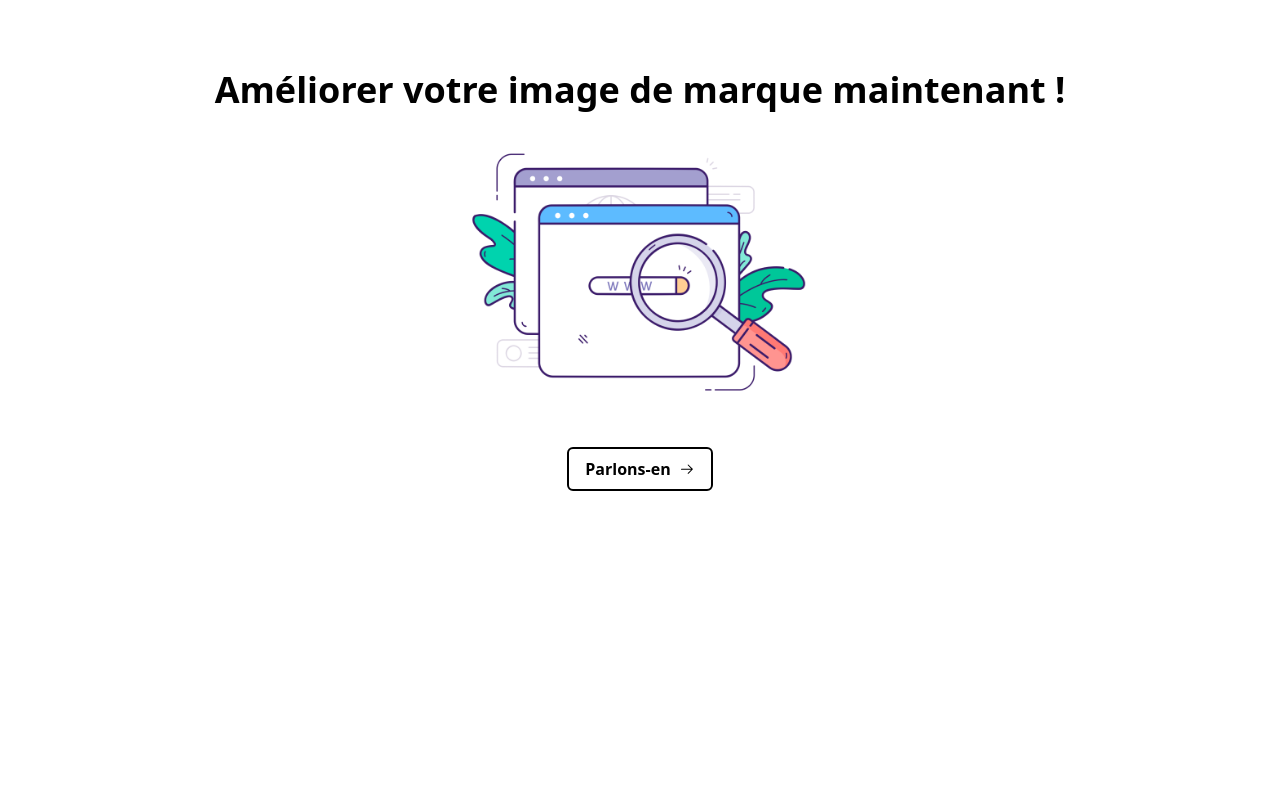
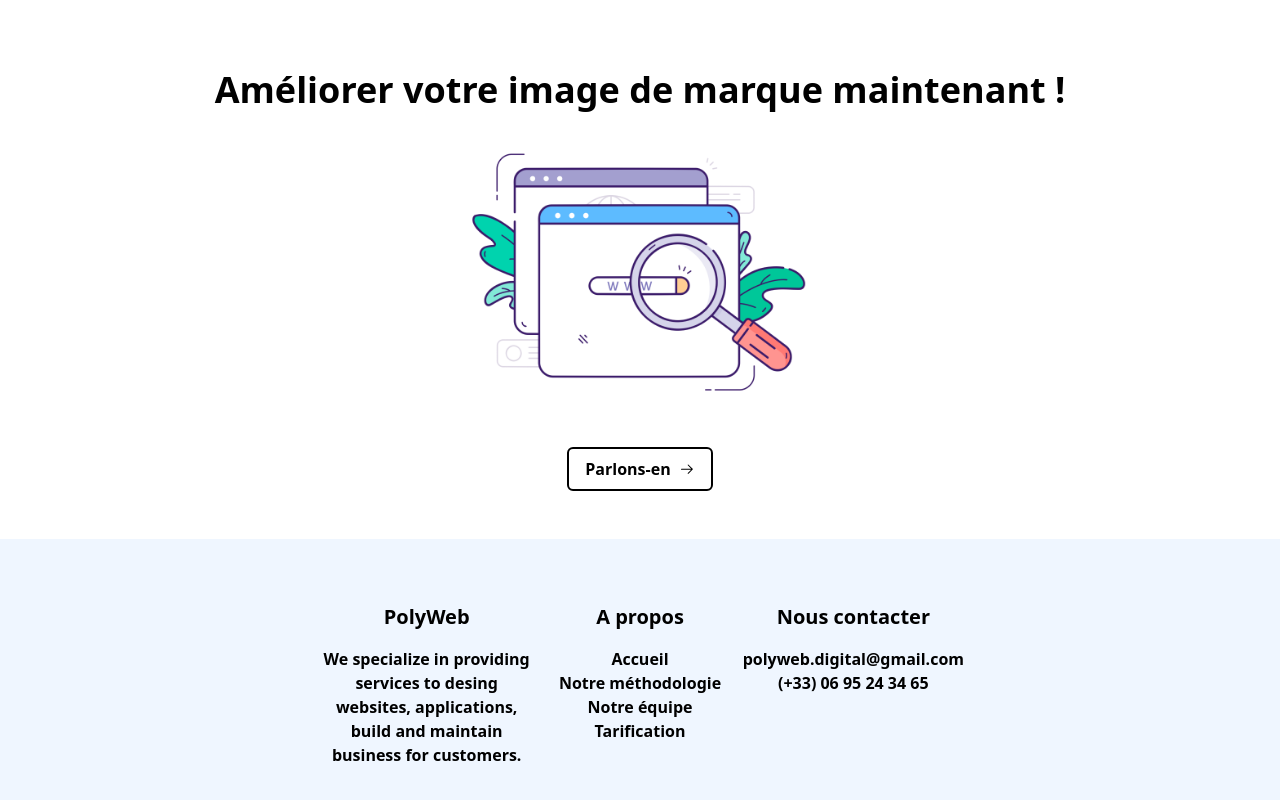
Before and after one commit to PolywebDigital/polyweb.com, a React (Vite) app: page / in a window 1280 px wide. Shown: the part 1454-2254 px from the top of the page. Before the commit the page ends 1993 px from the top, so only its background shows below. Built offline with nearby package versions, Linux system fonts and the light colour scheme.

Commit message:
feat: bottom bar

```diff
--- a/src/App.tsx
+++ b/src/App.tsx
@@ -1,5 +1,6 @@
 import Button from "./components/Buttons";
 import ServicesCard from "./components/ServicesCard";
+import BottomBar from "./layouts/BottomBar";
 import TopBar from "./layouts/TopBar";
 import { GoArrowRight } from "react-icons/go";
 
@@ -57,6 +58,7 @@ const App: React.FC = () => {
           Parlons-en <GoArrowRight />
         </Button>
       </div>
+      <BottomBar />
     </div>
   );
 };
--- a/src/components/ServicesCard.tsx
+++ b/src/components/ServicesCard.tsx
@@ -9,7 +9,7 @@ interface ServicesCardProps {
 const ServicesCard: React.FC<ServicesCardProps> = (props) => {
   const { title, content } = props;
   return (
-    <div className="flex flex-col items-center rounded-3xl bg-blue-100/50 max-w-96 p-8 w-fit">
+    <div className="flex flex-col items-center rounded-3xl bg-blue-50 max-w-96 p-8 w-fit">
       <img className="w-96" src="/web-development.png" alt="card img" />
       <div className="flex flex-col gap-6 grow text-center justify-between items-center">
         <h3 className="text-3xl font-semibold"> {title} </h3>
--- a/src/layouts/BottomBar.tsx
+++ b/src/layouts/BottomBar.tsx
@@ -0,0 +1,31 @@
+const BottomBar: React.FC = () => {
+  return (
+    <div className="grid grid-cols-3 pt-16 pb-32 px-[25%] justify-center bg-blue-50 ">
+      <div className="flex flex-col items-center gap-4 text-center">
+        <h4 className="text-xl font-bold"> PolyWeb </h4>
+        <p>
+          We specialize in providing services to desing websites, applications,
+          build and maintain business for customers.
+        </p>
+      </div>
+      <div className="flex flex-col items-center gap-4 text-center">
+        <h4 className="text-xl font-bold"> A propos </h4>
+        <ul>
+          <li> Accueil </li>
+          <li> Notre méthodologie </li>
+          <li> Notre équipe </li>
+          <li> Tarification </li>
+        </ul>
+      </div>
+      <div className="flex flex-col items-center gap-4 text-center">
+        <h4 className="text-xl font-bold"> Nous contacter </h4>
+        <ul>
+          <li> polyweb.digital@gmail.com </li>
+          <li> (+33) 06 95 24 34 65 </li>
+        </ul>
+      </div>
+    </div>
+  );
+};
+
+export default BottomBar;
--- a/src/layouts/TopBar.tsx
+++ b/src/layouts/TopBar.tsx
@@ -12,7 +12,7 @@ const TopBar: React.FC = () => {
           <Button> Notre méthodologie </Button>
         </li>
         <li>
-          <Button>Notre équipe </Button>
+          <Button> Notre équipe </Button>
         </li>
         <li>
           <Button> Tarification </Button>
```
